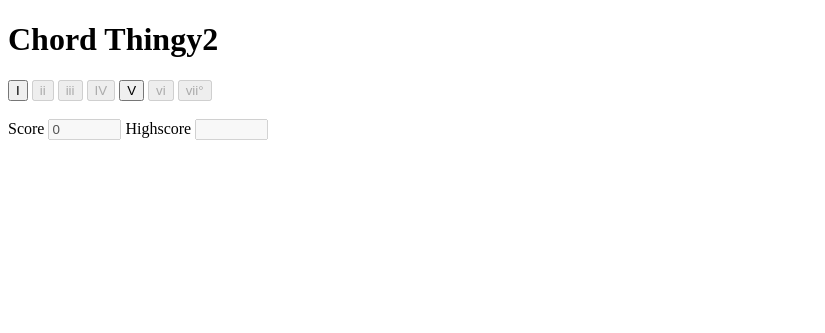
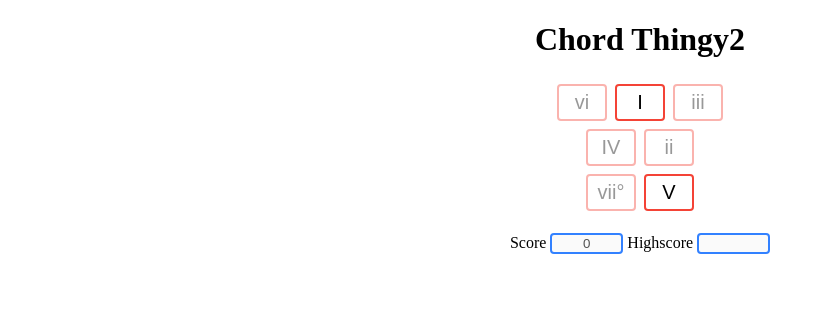
Before and after one commit to DenpaBorisu/DenpaBorisu.github.io, a plain HTML site: page thingy2/thingy2.html in a window 1280 px wide. Shown: the whole page, without its empty margins (0-825 px from the left). Drawn offline with Linux system fonts and the light colour scheme; no server answers.

Commit message:
Add files via upload

```diff
--- a/thingy2/thingy2.html
+++ b/thingy2/thingy2.html
@@ -3,18 +3,63 @@
 
 <head>
   <title>Chord Thingy2</title>
+  <head>
+<style>
+.button {
+	width: 50px;
+    background-color: #4CAF50; /* Green */
+    border: none;
+    color: white;
+    padding: 16px 32px;
+    text-align: center;
+    text-decoration: none;
+    display: inline-block;
+    margin: 4px 2px;
+    -webkit-transition-duration: 0.2s; /* Safari */
+    transition-duration: 0.2s;
+    cursor: pointer;
+    background-color: white;
+    color: black;
+    border: 2px solid #f44336;
+    border-radius: 4px;
+    padding: 5px;
+    font-size: 20px;
+}
+.button:hover {
+    background-color: #f44336;
+    color: white;
+}
+.disabled {
+    opacity: 0.4;
+
+}
+input[type=text] {
+    border: 2px solid #3281ff;
+    border-radius: 4px;
+    height: 15px;
+    text-align: center;
+}
+h1 {
+    text-align: center;
+}
+</style>
+</head>
 </head>
 
 <body>
 <h1>Chord Thingy2</h1>
+<div style="height: 250px;text-align:center;">
 <p>
-<button type="button" id="b1" onclick="check(1)"> I </button>
-<button type="button" id="b2" onclick="check(2)"> ii </button>
-<button type="button" id="b3" onclick="check(3)"> iii </button>
-<button type="button" id="b4" onclick="check(4)"> IV </button>
-<button type="button" id="b5" onclick="check(5)"> V </button>
-<button type="button" id="b6" onclick="check(6)"> vi </button>
-<button type="button" id="b7" onclick="check(7)"> vii° </button>
+<button class="button" id="b6" onclick="check(6)" > vi </button>
+<button class="button" id="b1" onclick="check(1)" > I </button>
+<button class="button" id="b3" onclick="check(3)" > iii </button>
+<br>
+<button class="button" id="b4" onclick="check(4)"> IV </button>
+<button class="button" id="b2" onclick="check(2)"> ii </button>
+<br>
+<button class="button" id="b7" onclick="check(7)"> vii&#176; </button>
+<button class="button" id="b5" onclick="check(5)"> V </button>
+
 <br>
 <br>
 Score
@@ -22,6 +67,7 @@ Score
 Highscore
 <input type='text' id='id2' size="6" />
 </p>
+</div>
 
 <script src="howler.core.js"></script>
 <script type="text/javascript">
@@ -35,11 +81,17 @@ var array3 = [1,4,5,6];
 var array4 = [1,3,4,5,6];
 var array5 = [1,2,3,4,5,6,7];
 
+document.getElementById("b2").classList.toggle('disabled');
+document.getElementById("b3").classList.toggle('disabled');
+document.getElementById("b4").classList.toggle('disabled');
+document.getElementById("b6").classList.toggle('disabled');
+document.getElementById("b7").classList.toggle('disabled');
 document.getElementById("b2").disabled = true;
 document.getElementById("b3").disabled = true;
 document.getElementById("b4").disabled = true;
 document.getElementById("b6").disabled = true;
 document.getElementById("b7").disabled = true;
+
 
 document.getElementById("id1").disabled = true;
 document.getElementById("id2").disabled = true;
@@ -70,19 +122,34 @@ function playNext(){
 	}
 	else if (score < 15){
 		document.getElementById("b4").disabled = false;
+		if ( document.getElementById("b4").classList.contains('disabled') ){
+			document.getElementById("b4").classList.toggle('disabled');
+		}
 		lastplayed = array2[Math.floor(Math.random()*array2.length)];
 	}
 	else if (score < 30){
 		document.getElementById("b6").disabled = false;
+		if ( document.getElementById("b6").classList.contains('disabled') ){
+			document.getElementById("b6").classList.toggle('disabled');
+		}
 		lastplayed = array3[Math.floor(Math.random()*array3.length)];
 	}
 	else if (score < 45){
 		document.getElementById("b3").disabled = false;
+		if ( document.getElementById("b3").classList.contains('disabled') ){
+			document.getElementById("b3").classList.toggle('disabled');
+		}
 		lastplayed = array4[Math.floor(Math.random()*array4.length)];
 	}
 	else {
 		document.getElementById("b2").disabled = false;
 		document.getElementById("b7").disabled = false;
+		if ( document.getElementById("b2").classList.contains('disabled') ){
+			document.getElementById("b7").classList.toggle('disabled');
+		}
+		if ( document.getElementById("b4").classList.contains('disabled') ){
+			document.getElementById("b4").classList.toggle('disabled');
+		}
 		lastplayed = array5[Math.floor(Math.random()*array5.length)];
 	}
 
```
